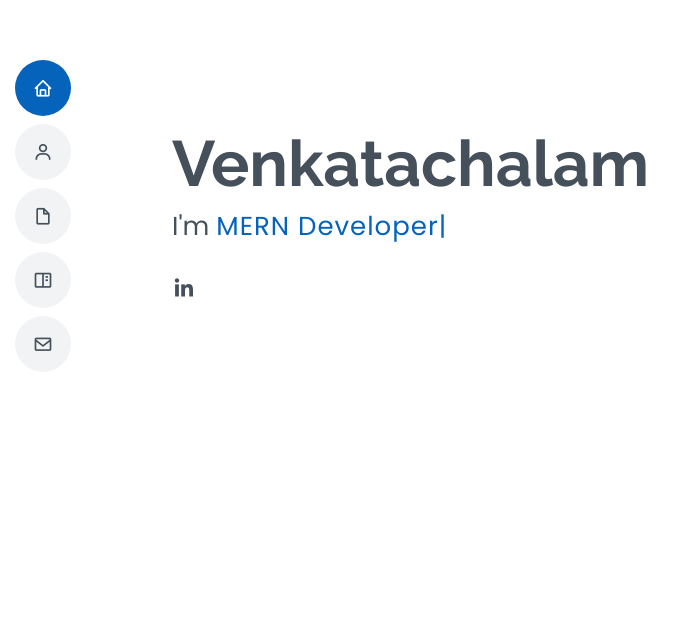
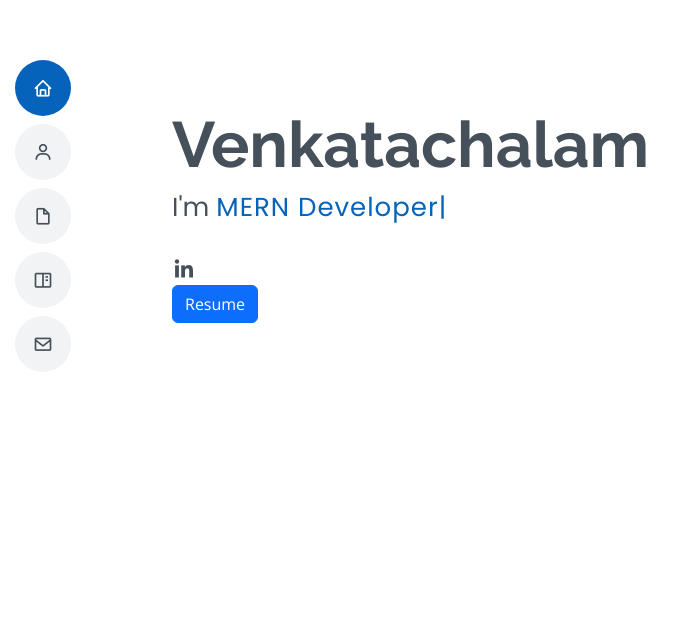
Before and after one commit to venkatsp431/MyResume, a plain HTML site: page index.html in a window 1280 px wide. Shown: the part 180-800 px from the top of the page, without its empty margins (0-694 px from the left). Drawn offline with nearby package versions, Linux system fonts and the light colour scheme.

Commit message:
resume button

```diff
--- a/index.html
+++ b/index.html
@@ -126,6 +126,15 @@
             rel="noopener noreferrer"
             ><i class="bx bxl-linkedin"></i
           ></a>
+        </div>
+        <div>
+          <a
+            href="https://drive.google.com/file/d/17x4thgDfJvyHUq9Si8glu3EEAkPzlXgB/view"
+            class="btn btn-primary"
+            target="_blank"
+            rel="noopener noreferrer"
+            >Resume</a
+          >
         </div>
       </div>
     </section>
```
